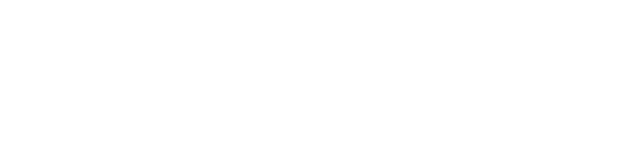
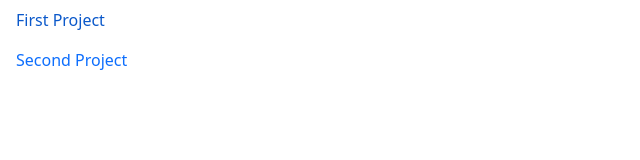
Before and after one commit to FrederickMih/TODO-LIST, a website built with webpack: page dist/index.html in a window 1280 px wide. Shown: the whole page, without its empty margins (0-640 px from the left). Built offline with nearby package versions, Linux system fonts and the light colour scheme; files whose address does not match are found by name.

Commit message:
Add projects, todos modules with create methods, add projectsDraw method in index.js

```diff
--- a/package.json
+++ b/package.json
@@ -8,8 +8,8 @@
   "version": "1.0.0",
   "main": "index.js",
   "dependencies": {
+    "acorn": "^8.3.0",
     "ajv": "^6.12.6",
-    "acorn": "^8.3.0",
     "ajv-keywords": "^3.5.2",
     "browserslist": "^4.16.6",
     "buffer-from": "^1.1.1",
@@ -68,8 +68,8 @@
     "path-key": "^3.1.1",
     "path-parse": "^1.0.7",
     "pkg-dir": "^4.2.0",
+    "punycode": "^2.1.1",
     "randombytes": "^2.1.0",
-    "punycode": "^2.1.1",
     "rechoir": "^0.7.0",
     "resolve": "^1.20.0",
     "resolve-cwd": "^3.0.0",
--- a/src/index.js
+++ b/src/index.js
@@ -1 +1,37 @@
-alert("hello buddy");
+import createToDo from './todos'
+import createProject from './projects'
+
+const toDoList = []
+const projects = []
+
+const firstProject = createProject("First Project", "Firts Project Description", toDoList)
+const secondProject = createProject("Second Project", "Second Project Description", toDoList)
+projects.push(firstProject)
+projects.push(secondProject)
+console.log(projects)
+
+const firstTask = createToDo("New Task", "New Task Description", new Date(), true)
+const secondTask = createToDo("New Task 2", "New Task Description 2", new Date(), true)
+const thirdTask = createToDo("New Task 3", "New Task Description 3", new Date(), true)
+toDoList.push(firstTask)
+toDoList.push(secondTask)
+toDoList.push(thirdTask)
+firstTask.description = "Updated description"
+
+const projectsDraw = (projects) => {
+    for (let i = 0; i < projects.length; i++) {
+        const link = document.createElement('a')
+        link.setAttribute('class', "nav-link")
+        link.innerText = projects[i].title
+        document.querySelector('.nav').appendChild(link)
+        // link.onclick = () => {
+
+        // }
+    }
+}
+
+const start = (projects) => {
+    projectsDraw(projects)
+}
+
+start(projects)
--- /dev/null
+++ b/src/projects.js
@@ -0,0 +1,14 @@
+class Project {
+    constructor(title, description, todoes) {
+        this.title = title
+        this.description = description
+        this.date = new Date();
+        this.todoes = todoes
+    }
+}
+
+const createProject = (title, description, todoes) => {
+    return new Project(title, description, todoes)
+}
+
+export default createProject
--- /dev/null
+++ b/src/todos.js
@@ -0,0 +1,17 @@
+class Todo {
+
+    constructor(title, description, dueDate, priority) {
+        this.title = title
+        this.description = description
+        this.dueDate = dueDate
+        this.priority = priority
+    }
+
+}
+
+const createToDo = (title, description, dueDate, priority) => {
+    const task = new Todo(title, description, dueDate, priority)
+    return task
+}
+
+export default createToDo;
```
Also changed, not shown: dist/index.html, dist/main.css (added), dist/main.js, 1 other file.
